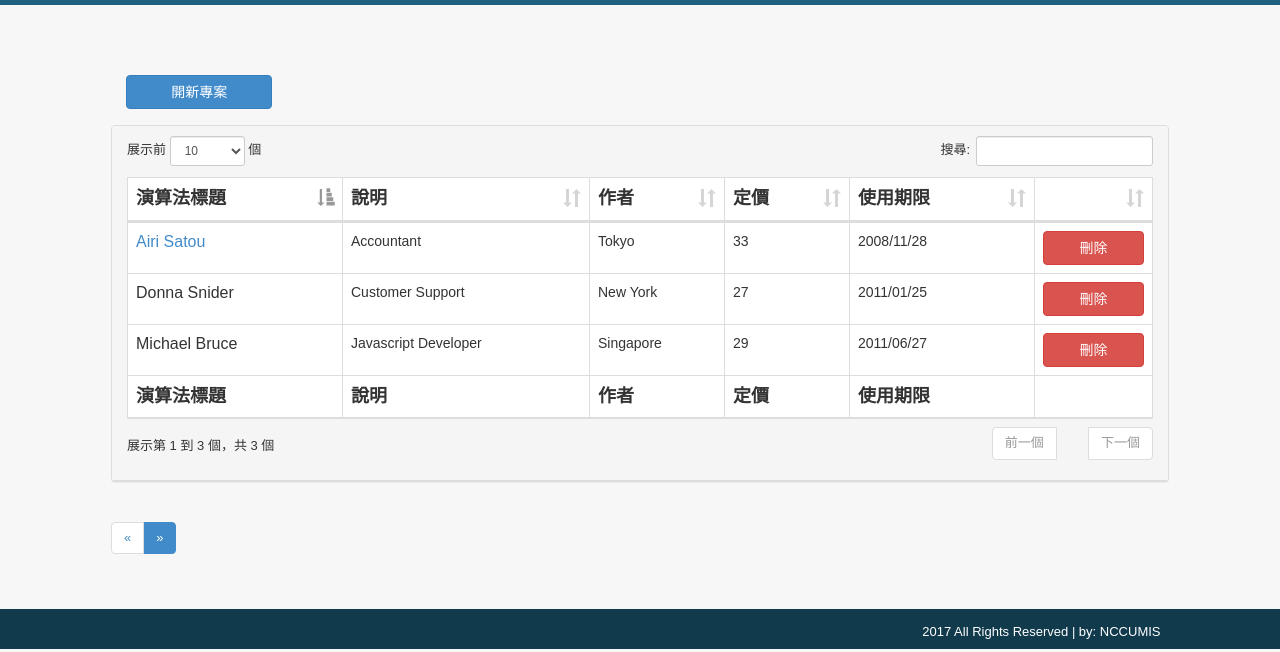
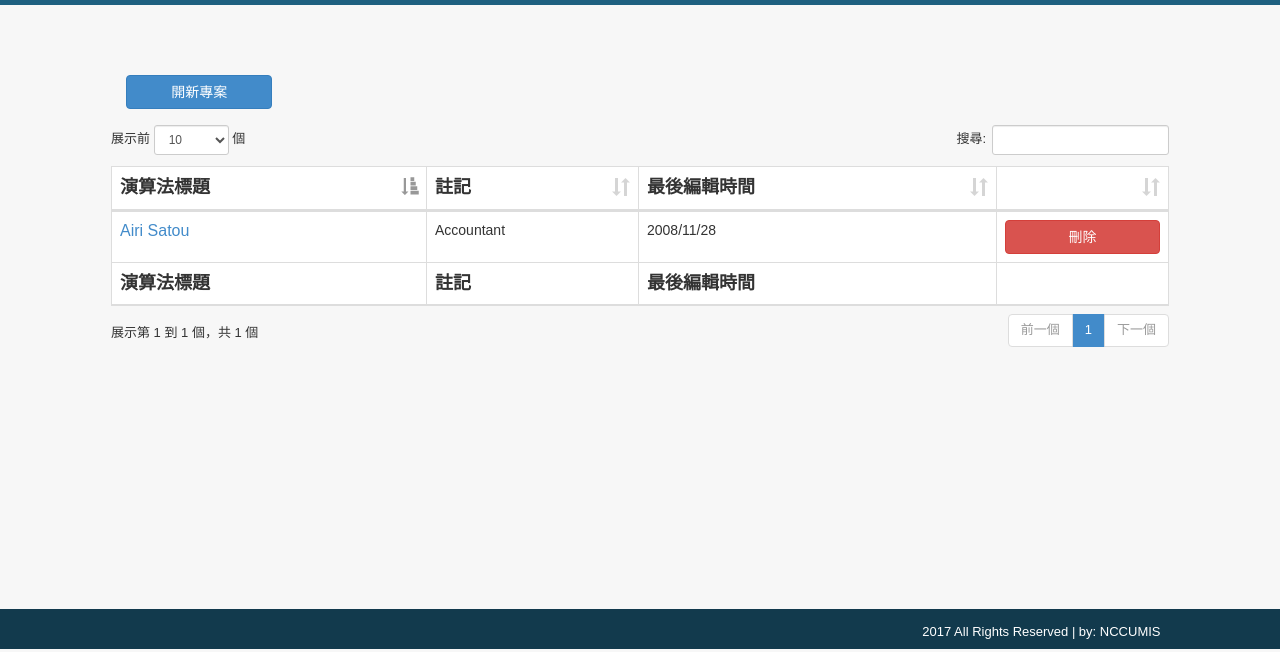
Before and after one commit to qjarchen/fund_platform, a plain HTML site: page 專案模板/bs-speak-multipager/project source is here/my_design_preedit.html in a window 1280 px wide. Shown: the part 151-803 px from the top of the page. Drawn offline with nearby package versions, Linux system fonts and the light colour scheme; a web font is replaced by a local one.

Commit message:
更新table裡面的欄位

```diff
--- a/專案模板/bs-speak-multipager/project source is here/my_design_preedit.html
+++ b/專案模板/bs-speak-multipager/project source is here/my_design_preedit.html
@@ -97,28 +97,25 @@
                 </div> -->
             <br>
             <br>
-            <div class="panel panel-default">
-                <div class="panel-heading">
+
                     <div class="row">
                         <div class="col-lg-12 col-md-12 col-xs-12">
                             <table class="table table-hover table-bordered" cellspacing="0" width="100%">
                                 <thead>
                                     <tr>
                                         <th>演算法標題</th>
-                                        <th>說明</th>
-                                        <th>作者</th>
-                                        <th>定價</th>
-                                        <th>使用期限</th>
+                                        <th>註記</th>
+
+                                        <th>最後編輯時間</th>
                                         <th></th>
                                     </tr>
                                 </thead>
                                 <tfoot>
                                     <tr>
                                         <th>演算法標題</th>
-                                        <th>說明</th>
-                                        <th>作者</th>
-                                        <th>定價</th>
-                                        <th>使用期限</th>
+                                        <th>註記</th>
+
+                                        <th>最後編輯時間</th>
                                         <th></th>
                                     </tr>
                                 </tfoot>
@@ -126,53 +123,19 @@
                                     <tr>
                                         <td><a href="my_design_product-info2.html">Airi Satou</a></td>
                                         <td>Accountant</td>
-                                        <td>Tokyo</td>
-                                        <td>33</td>
+
                                         <td>2008/11/28</td>
                                         <td>
                                             <button type="button" class="btn btn-group-justified  btn-danger">刪除</button>
                                         </td>
                                     </tr>
-                                    <tr>
-                                        <td>Michael Bruce</td>
-                                        <td>Javascript Developer</td>
-                                        <td>Singapore</td>
-                                        <td>29</td>
-                                        <td>2011/06/27</td>
-                                        <td>
-                                            <button type="button" class="btn btn-group-justified  btn-danger">刪除</button>
-                                        </td>
-                                    </tr>
-                                    <tr>
-                                        <td>Donna Snider</td>
-                                        <td>Customer Support</td>
-                                        <td>New York</td>
-                                        <td>27</td>
-                                        <td>2011/01/25</td>
-                                        <td>
-                                            <button type="button" class="btn btn-group-justified  btn-danger">刪除</button>
-                                        </td>
-                                    </tr>
+
                                 </tbody>
                             </table>
-                        </div>
-                    </div>
+
                 </div>
             </div>
-            <nav aria-label="Page navigation">
-                <ul class="pagination">
-                    <li id="pagenav">
-                        <a href="#" aria-label="Previous">
-                            <span aria-hidden="true">&laquo;</span>
-                        </a>
-                    </li>
-                    <li>
-                        <a href="#" aria-label="Next">
-                            <span aria-hidden="true">&raquo;</span>
-                        </a>
-                    </li>
-                </ul>
-            </nav>
+
         </div>
     </section>
     <!--./Blog Home End -->
```
Also changed, not shown: 專案模板/bs-speak-multipager/project source is here/my_design_userpage-list.html (+2 -2 lines).
